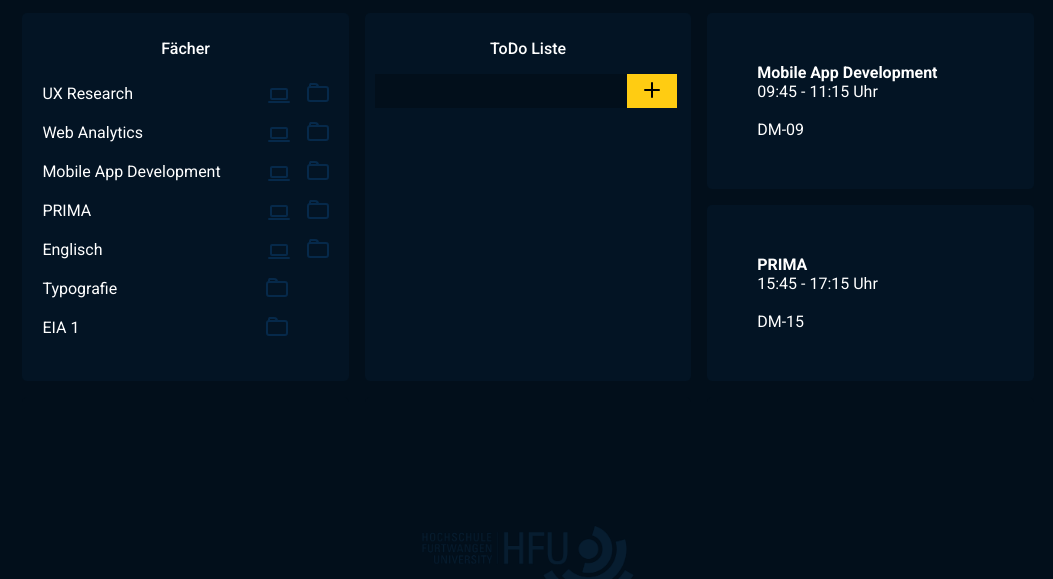
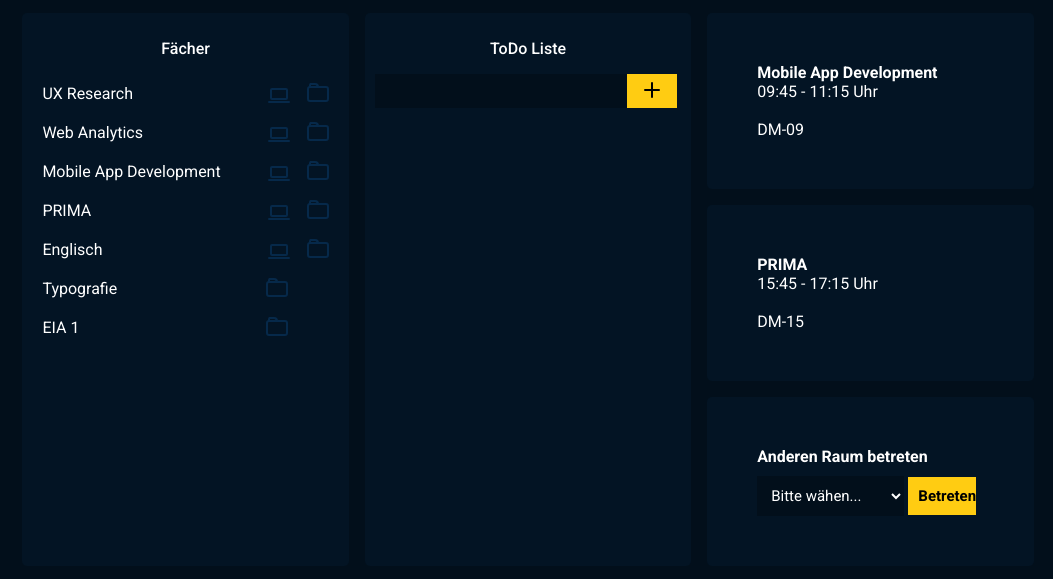
Before and after one commit to philippheldt/hfuStartpage, a plain HTML site: page index.html in a window 1280 px wide. Shown: the part 187-766 px from the top of the page, without its empty margins (112-1165 px from the left). Drawn offline with Linux system fonts and the light colour scheme.

Commit message:
adding manual room select

```diff
--- a/index.html
+++ b/index.html
@@ -9,8 +9,8 @@
       rel="stylesheet"
     />
 
-    <link rel="stylesheet" href="css/style.css" />
-    <link rel="stylesheet" href="css/all.css" />
+    <link rel="stylesheet" href="scss/style.css" />
+    <link rel="stylesheet" href="scss/all.css" />
     <link rel="icon" type="image/png" href="img/logo.png" />
 
     <title>HFU Dashboard</title>
@@ -286,6 +286,34 @@
           14:00 - 17:15 Uhr <br /><br />
           L2.08
         </div>
+        <div class="wahl">
+          <b>Anderen Raum betreten</b><br />
+          <select name="raumwahl" id="selectRoom">
+            <option value="none">Bitte wähen...</option>
+            <option value="01">DM-01</option>
+            <option value="02">DM-02</option>
+            <option value="03">DM-03</option>
+            <option value="04">DM-04</option>
+            <option value="05">DM-05</option>
+            <option value="06">DM-06</option>
+            <option value="07">DM-07</option>
+            <option value="08">DM-08</option>
+            <option value="09">DM-09</option>
+            <option value="10">DM-10</option>
+            <option value="11">DM-11</option>
+            <option value="12">DM-12</option>
+            <option value="13">DM-13</option>
+            <option value="14">DM-14</option>
+            <option value="15">DM-15</option>
+            <option value="16">DM-16</option>
+            <option value="17">DM-17</option>
+            <option value="18">DM-18</option>
+            <option value="19">DM-19</option>
+            <option value="20">DM-20</option>
+            <option value="21">DM-21</option>
+          </select>
+          <button id="enterRoom">Betreten</button>
+        </div>
 
         <div class="reihe 6 0" style="display: none">
           <img src="img/empty.png" alt="" />
--- a/scss/style.scss
+++ b/scss/style.scss
@@ -1,4 +1,3 @@
-
 $lightBackground: white;
 $yellow: #ffcc12;
 $darkBackground: #020f1b;
@@ -7,20 +6,21 @@
 $darkerWhite: lighten($darkBackground, 10%);
 $hoverWhite: lighten($darkBackground, 20%);
 
-
-
-input:focus, textarea:focus, select:focus, button:focus, button:active{
+input:focus,
+textarea:focus,
+select:focus,
+button:focus,
+button:active {
   outline: none;
 }
 
-body{
+body {
   background-color: $darkBackground;
   color: $lightBackground;
-    font-family: 'Roboto', sans-serif;
+  font-family: "Roboto", sans-serif;
 }
 
-
-h1{
+h1 {
   font-size: 40pt;
   font-weight: 300;
   padding: 0px;
@@ -34,57 +34,57 @@ h1{
   margin-right: -10px;
 }
 
-h3{
+h3 {
   font-weight: 10;
   padding: 0px;
   margin: 0px;
 }
-h4{
+h4 {
   padding: 0px;
   margin: 0px;
   font-weight: 300;
   color: $darkerWhite;
 }
 
-.container{
+.container {
   display: grid;
   grid-template-columns: repeat(3, 1fr);
   margin: 5% 10% 0% 10%;
   grid-gap: 1em;
 
-    div{
+  div {
     border-radius: 5px;
     padding: 10px;
   }
 
-    .reihe{
+  .reihe {
     background-color: $dark;
   }
 
-    .profilbild{
+  .profilbild {
     display: grid;
     grid-template-columns: 1fr 3fr;
     background-color: $darkBackground;
-        img{
+    img {
       width: 70px;
       align-self: center;
     }
 
-        div{
+    div {
       align-self: center;
       background-color: $darkBackground;
     }
   }
 
-    .profilbild:hover{
+  .profilbild:hover {
     background-color: $darkHover;
     cursor: pointer;
-        div{
+    div {
       background-color: $darkHover;
     }
   }
 
-    .blockTitel{
+  .blockTitel {
     text-align: center;
     font-weight: 500;
   }
@@ -93,19 +93,28 @@ h4{
     background-color: $darkBackground;
   }
 
-    .datumUhrzeit{
+  .datumUhrzeit {
     text-align: right;
     background-color: $darkBackground;
   }
 
   .reihe1 {
-        div{
+    div {
       display: grid;
       grid-template-columns: 5fr 1fr 1fr;
     }
   }
 
-    .reihe2{
+  .reihe2 {
+    display: grid;
+    grid-template-columns: 1fr;
+    grid-gap: 1em;
+    padding: 0px;
+    margin: 0px;
+    background-color: $darkBackground;
+  }
+
+  .reihe3 {
     display: grid;
     grid-template-columns: 1fr;
     grid-gap: 1em;
@@ -113,71 +122,84 @@ h4{
     margin: 0px;
     background-color: $darkBackground;
 
-    }
-
-    .reihe3{
-        display: grid;
-        grid-template-columns: 1fr;
-        grid-gap: 1em;
-        padding: 0px;
-        margin: 0px;
-        background-color: $darkBackground;
-
-
-        .reihe{
+    .reihe {
       padding: 50px;
       cursor: pointer;
       transition: 0.5s;
     }
+    .wahl {
+      cursor: auto;
+      padding: 50px;
+      transition: 0.5s;
+      background-color: $dark;
 
+      select {
+        box-sizing: border-box;
+        margin-top: 10px;
+        font-family: Roboto;
+        font-size: 15px;
+        background-color: $darkBackground;
+        color: #fff;
+        border: none;
+        padding: 10px;
+        width: 65%;
+      }
+      button {
+        font-family: Roboto;
+        box-sizing: border-box;
+        font-weight: bold;
+        background-color: $yellow;
+        border: none;
+        width: 30%;
+        padding: 10px;
+        font-size: 15px;
+        cursor: pointer;
+        transition: all 0.5s ease;
+      }
+      button:hover {
+        background: darken($yellow, 10%);
+      }
+    }
 
-        .reihe:hover{
-
+    .reihe:hover {
       transform: scale(1.02);
     }
 
-
-        img{
+    img {
       width: 100%;
     }
 
-        input{
+    input {
       margin-bottom: 7px;
       margin-right: 7px;
-
     }
 
-        input::placeholder{
+    input::placeholder {
       color: $darkerWhite;
-
     }
 
-        .terminZeit{
+    .terminZeit {
       width: 43%;
     }
   }
 
-    .empty{
+  .empty {
     background-color: $darkBackground;
   }
 
-    .logo{
+  .logo {
     background-color: $darkBackground;
-        img{
-
+    img {
       width: 100%;
       margin-top: 50px;
     }
   }
 }
 
-
-
 form {
   position: relative;
 
-
-    input{
+  input {
     padding: 0.5rem;
     font-size: 1rem;
     border: none;
@@ -198,47 +220,44 @@ form {
     transition: 0.1s;
   }
 
-    button:hover{
+  button:hover {
     background: darken($yellow, 10%);
   }
 }
 
-.iconAlign{
+.iconAlign {
   align-self: center;
   justify-self: end;
   cursor: pointer;
   color: $darkerWhite;
 }
 
-.iconAlign:hover{
+.iconAlign:hover {
   color: $hoverWhite;
 }
 
 .icons {
-
   width: 10px;
-
-
 }
 
-.off{
+.off {
   display: none;
 }
 
-.todoContainer{
+.todoContainer {
   display: flex;
   justify-content: center;
   align-items: center;
 }
 
-.todoList{
+.todoList {
   min-width: 100%;
   list-style: none;
   margin-left: -40px;
-    padding: 0px;;
+  padding: 0px;
 }
 
-.todo{
+.todo {
   width: 100%;
   margin: 0.5rem;
   background-color: $darkBackground;
@@ -247,12 +266,12 @@ form {
   align-items: center;
   transition: all 0.3s ease;
 
-    li{
+  li {
     flex: 1;
   }
 }
 
-.completedButton{
+.completedButton {
   background: $yellow;
   border: none;
   padding: 0.2rem;
@@ -261,11 +280,11 @@ form {
   transition: 0.2s;
 }
 
-.completedButton:hover{
+.completedButton:hover {
   background: darken($yellow, 20%);
 }
 
-.deleteButton{
+.deleteButton {
   background: $darkBackground;
   color: $darkerWhite;
   border: none;
@@ -274,11 +293,12 @@ form {
   font-size: 1rem;
 }
 
-.gg-trash, .gg-check{
+.gg-trash,
+.gg-check {
   pointer-events: none;
 }
 
-.completed{
+.completed {
   text-decoration: line-through;
   color: $darkerWhite;
   opacity: 0.5;
@@ -289,7 +309,7 @@ form {
   opacity: 0;
 }
 
-.menu-slider-container{
+.menu-slider-container {
   display: flex;
   flex-direction: row;
   width: 18rem;
@@ -298,8 +318,7 @@ form {
   position: relative;
 }
 
-
-    .menu-slider-icon{
+.menu-slider-icon {
   border: none;
   background: transparent;
   position: relative;
@@ -311,28 +330,27 @@ form {
   transition: all 250ms;
   margin: 0 1rem 0 0;
 
-        &:last-child{
+  &:last-child {
     margin: 0 0 0 0;
   }
 
-        &.aktiv{
-            img{
-                &.aktiv{
+  &.aktiv {
+    img {
+      &.aktiv {
         opacity: 1;
         transform: translate(-50%, -50%);
       }
-                &.normal{
+      &.normal {
         opacity: 0;
       }
     }
   }
 
-
-        &:focus{
+  &:focus {
     outline: none;
   }
 
-        img{
+  img {
     position: absolute;
     top: 50%;
     left: 50%;
@@ -341,18 +359,16 @@ form {
     height: 1.5rem;
     transition: all 250ms;
 
-            &.aktiv{
+    &.aktiv {
       opacity: 0;
     }
 
-            &.normal{
+    &.normal {
       opacity: 1;
     }
-
   }
-
 }
-.menu-slider-bg{
+.menu-slider-bg {
   position: absolute;
   top: 0.5rem;
   left: 0.5rem;
@@ -365,10 +381,10 @@ form {
 }
 
 @media screen and (max-width: 1000px) {
-    .container{
+  .container {
     display: block;
     margin: 1% 5% 0% 5%;
-        .reihe{
+    .reihe {
       margin: 10px;
     }
   }
```
Also changed, not shown: js/app.js (+39 -35 lines), scss/style.css, 1 other file. Lines whose indentation alone changed are shown as unchanged.
